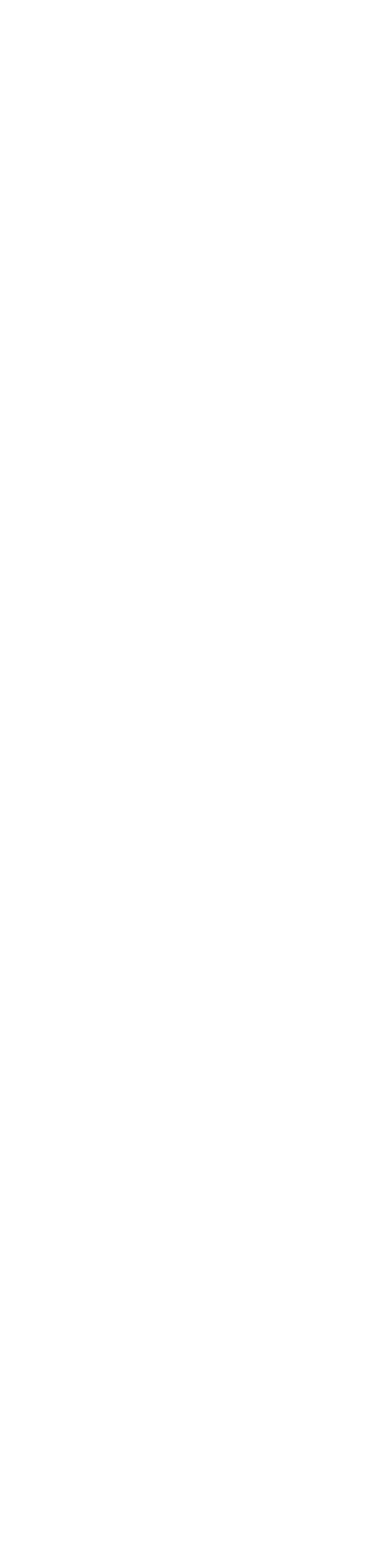
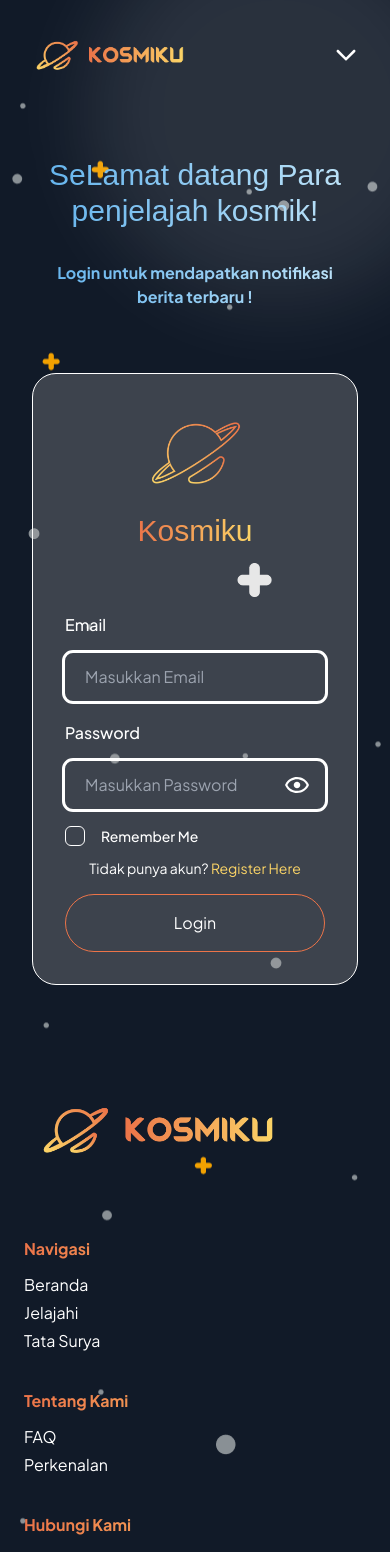
Before and after one commit to klnkvc/Kosmiku-Astronomi-e-learning, a React (Vite) app: page /login in a window 390 px wide. Before the commit this address had no page. Shown: the top 1552 px of the page. Before the commit the page ends 844 px from the top, so only its background shows below. Built offline with nearby package versions, Linux system fonts and the light colour scheme; a web font is replaced by a local one.

Commit message:
feat: add a login page and responsive all device

```diff
--- /dev/null
+++ b/src/pages/Auth/Login.jsx
@@ -0,0 +1,80 @@
+import React, { useState } from 'react'
+import BasedLayout from '../../layout/BasedLayout'
+import logo from "../../assets/decoration/kosmiku.png";
+import hide from "../../assets/decoration/hide.svg";
+import show from "../../assets/decoration/show.svg";
+import Button from '../../components/Button';
+import { Link } from 'react-router-dom';
+
+export default function Login() {
+    const [isPasswordVisible, setIsPasswordVisible] = useState(false);
+
+    function togglePasswordVisibility() {
+        setIsPasswordVisible((prevState) => !prevState);
+    }
+    return (
+        <BasedLayout>
+            <section id='login' className='login flex flex-col justify-center py-12 md:py-16 relative items-center'>
+                <div className='text-white text-center w-4/5 md:w-3/4 grid grid-cols-1 gap-8 z-10'>
+                    <h1 className='font-magmawave text-3xl md:text-4xl lg:text-5xl bg-gradient-to-r from-based-2 to-based-3 inline-block text-transparent bg-clip-text'>SeLamat datang Para penjelajah kosmik!</h1>
+                    <p className='text-base md:text-2xl font-bold mb-16 bg-gradient-to-r from-based-2 to-based-3 inline-block text-transparent bg-clip-text'>Login untuk mendapatkan notifikasi berita terbaru !</p>
+                </div>
+                <div className="w-full md:w-3/4 xl:w-1/2 px-8">
+                    <div className='w-full border border-white rounded-3xl backdrop-opacity-10 backdrop-invert bg-white/10 p-8'>
+                        <div className="logo flex flex-col items-center gap-3">
+                            <img className='w-24' src={logo} alt="" />
+                            <h1 className='font-magmawave text-3xl md:text-4xl lg:text-5xl bg-gradient-to-r from-based to-based-1 inline-block text-transparent bg-clip-text'>Kosmiku</h1>
+                        </div>
+                        <form className='mt-16' >
+                            <div className="md:mx-20">
+                                <div className='flex flex-col gap-4'>
+                                    <label className='text-base md:text-xl font-medium text-white' htmlFor="email">Email</label>
+                                    <input type="email" name="email" id="email" class="py-3 px-5 w-full rounded-lg text-base text-white bg-transparent outline outline-white focus:bg-transparent focus:text-gray-900" placeholder="Masukkan Email" autocomplete="off" />
+                                </div>
+                                <div className='flex flex-col gap-4 mt-5'>
+                                    <label className='text-base md:text-xl font-medium text-white' htmlFor="password">Password</label>
+                                    <div className="relative">
+                                        <input type={isPasswordVisible ? "text" : "password"} name="password" id="password" class="py-3 px-5 w-full rounded-lg text-base text-white bg-transparent outline outline-white focus:bg-transparent focus:text-gray-900" placeholder="Masukkan Password" />
+                                        <div
+                                            className="absolute inset-y-0 right-0 flex items-center px-4 text-gray-600"
+                                            onClick={togglePasswordVisibility}
+                                        >
+                                            {isPasswordVisible ? (
+                                                <img className='w-6' src={hide} alt="" />
+                                            ) : (
+                                                <img className='w-6' src={show} alt="" />
+                                            )}
+                                        </div>
+                                    </div>
+                                </div>
+                                <div className="flex flex-col lg:flex-row gap-3 justify-between mt-4">
+                                    <div class="inline-flex items-center">
+                                        <label class="relative flex items-center mr-4 rounded-full cursor-pointer" htmlFor="check">
+                                            <input type="checkbox"
+                                                class="before:content[''] peer relative h-5 w-5 cursor-pointer appearance-none rounded-md border border-white transition-all before:absolute before:top-2/4 before:left-2/4 before:block before:h-12 before:w-12 before:-translate-y-2/4 before:-translate-x-2/4 before:rounded-full before:bg-transparent before:opacity-0 before:transition-opacity checked:border-based-1 checked:bg-based-1 checked:before:bg-based-1 hover:before:opacity-10"
+                                                id="check" />
+                                            <span
+                                                class="absolute text-white transition-opacity opacity-0 pointer-events-none top-2/4 left-2/4 -translate-y-2/4 -translate-x-2/4 peer-checked:opacity-100">
+                                                <svg xmlns="http://www.w3.org/2000/svg" class="h-3.5 w-3.5" viewBox="0 0 20 20" fill="currentColor"
+                                                    stroke="currentColor" stroke-width="1">
+                                                    <path fill-rule="evenodd"
+                                                        d="M16.707 5.293a1 1 0 010 1.414l-8 8a1 1 0 01-1.414 0l-4-4a1 1 0 011.414-1.414L8 12.586l7.293-7.293a1 1 0 011.414 0z"
+                                                        clip-rule="evenodd"></path>
+                                                </svg>
+                                            </span>
+                                        </label>
+                                        <label class="mt-px font-medium text-sm md:text-base text-white cursor-pointer select-none" htmlFor="check">
+                                            Remember Me
+                                        </label>
+                                    </div>
+                                    <p className='text-white text-center text-sm md:text-base'>Tidak punya akun? <span><Link className='text-based-1' to={'/register'}>Register Here</Link></span></p>
+                                </div>
+                            </div>
+                        </form>
+                        <Button className={'w-full mt-4 md:mt-16'} type={'button'} variant={'outline'} children={'Login'} />
+                    </div>
+                </div>
+            </section>
+        </BasedLayout>
+    )
+}
--- /dev/null
+++ b/src/pages/Auth/Register.jsx
@@ -0,0 +1,7 @@
+import React from 'react'
+
+export default function Register() {
+  return (
+    <div>Register</div>
+  )
+}
--- a/src/pages/Topic/index.jsx
+++ b/src/pages/Topic/index.jsx
@@ -10,15 +10,15 @@ export default function index() {
             <section id='materi' className='materi flex justify-center py-12 md:py-16 relative'>
                 <div className="w-4/5 md:w-3/4 grid grid-cols-1 items-center">
                     <div className='text-white z-10'>
-                        <h1 className='text-center font-magmawave text-3xl md:text-4xl lg:text-5xl bg-gradient-to-r from-based-2 to-based-3 inline-block text-transparent bg-clip-text'>Saturnus: Cincin dan Masa Lalu yang Tersembunyi</h1>
+                        <h1 className='md:text-center font-magmawave text-3xl md:text-4xl lg:text-5xl bg-gradient-to-r from-based-2 to-based-3 inline-block text-transparent bg-clip-text'>Saturnus: Cincin dan Masa Lalu yang Tersembunyi</h1>
                         <div className="flex justify-center my-16">
-                            <img className='max-w-[400px] animate-[hero_5s_linear_infinite]' src={saturn} alt="" />
+                            <img className='w-[300px] md:max-w-[400px] animate-[hero_5s_linear_infinite]' src={saturn} alt="" />
                         </div>
-                        <p className='text-center text-base lg:text-xl'>Saturnus adalah planet keenam di tata surya dengan jarak 1.434 miliar kilometer dari Matahari. Planet ini memiliki diameter 116.464 kilometer, kemudian Saturnus masuk ke dalam kelompok planet besar serta menjadi planet terbesar kedua di tata surya setelah Planet Jupiter. Beberapa tahun kemudian, para astronom dari Observatorium Leiden di Belanda menemukan sistem cincin masif dengan bintang beserta planet di dalamnya.</p>
+                        <p className='md:text-center text-base lg:text-xl'>Saturnus adalah planet keenam di tata surya dengan jarak 1.434 miliar kilometer dari Matahari. Planet ini memiliki diameter 116.464 kilometer, kemudian Saturnus masuk ke dalam kelompok planet besar serta menjadi planet terbesar kedua di tata surya setelah Planet Jupiter. Beberapa tahun kemudian, para astronom dari Observatorium Leiden di Belanda menemukan sistem cincin masif dengan bintang beserta planet di dalamnya.</p>
                         <div className="flex justify-center my-16">
                             <img className='w-[500px] md:max-w-[600px] rounded-[36px]' src={saturnus} alt="" />
                         </div>
-                        <p className='text-center text-base lg:text-xl'>Saturnus juga terkenal memiliki cincin yang besar. Dilansir dari laman nasa.gov, Saturnus juga disebut sebagai The Jewel of the Solar System atau “Permata Tata Surya”. Manusia telah mengamati planet Saturnus sejak lama. Bahkan, pengamatan jarak dekat pertama kali ini dilakukan pada tanggal 1 September 1971 dengan menggunakan pesawat ruang angkasa Pioneer 11 yang terbang di dekat Planet Saturnus.</p>
+                        <p className='md:text-center text-base lg:text-xl'>Saturnus juga terkenal memiliki cincin yang besar. Dilansir dari laman nasa.gov, Saturnus juga disebut sebagai The Jewel of the Solar System atau “Permata Tata Surya”. Manusia telah mengamati planet Saturnus sejak lama. Bahkan, pengamatan jarak dekat pertama kali ini dilakukan pada tanggal 1 September 1971 dengan menggunakan pesawat ruang angkasa Pioneer 11 yang terbang di dekat Planet Saturnus.</p>
                     </div>
                 </div>
                 <div className="absolute w-[900px] h-[900px] -bottom-96 -left-72 bg-white/10 rounded-full blur-3xl -z-0"></div>
--- a/src/pages/index.jsx
+++ b/src/pages/index.jsx
@@ -2,5 +2,7 @@ import Beranda from './Beranda'
 import Tentang from './Tentang'
 import Jelajahi from './Jelajahi'
 import Topic from './Topic'
+import Register from './Auth/Register'
+import Login from './Auth/Login'
 
-export { Beranda, Tentang, Jelajahi, Topic }
+export { Beranda, Tentang, Jelajahi, Topic, Register, Login }
--- a/src/router/index.jsx
+++ b/src/router/index.jsx
@@ -7,6 +7,8 @@ export default function ReactRouter() {
     <>
     <Routes>
         <Route path='/' element={<Pages.Beranda/>} />
+        <Route path='/register' element={<Pages.Register/>} />
+        <Route path='/login' element={<Pages.Login/>} />
         <Route path='/about-us' element={<Pages.Tentang/>} />
         <Route path='/explore' element={<Pages.Jelajahi/>} />
         <Route path='/topic' element={<Pages.Topic/>} />
```
Also changed, not shown: src/components/Discussion.jsx (+11 -8 lines), src/assets/decoration/hide.svg (added), src/assets/decoration/show.svg (added).
